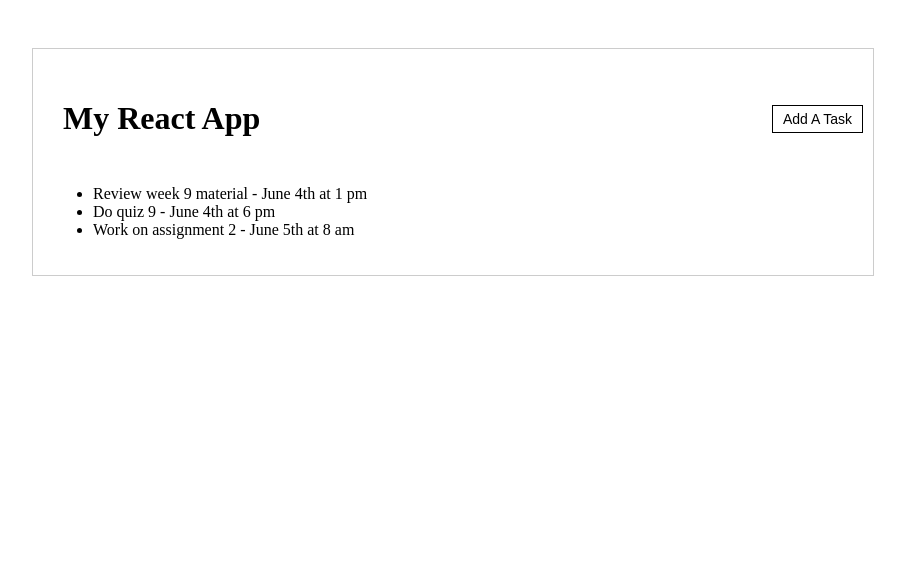
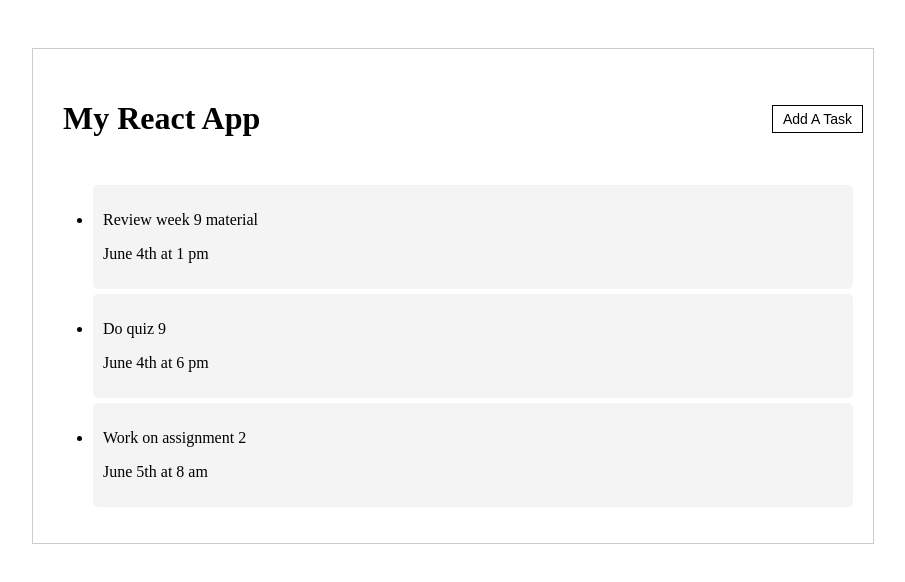
Before and after one commit to saraxixi/CS5610-Web-Development, a React (Vite) app in the folder week9/vite-project/: page / in a window 1280 px wide. Shown: the top 582 px of the page, without its empty margins (16-921 px from the left). Built offline with nearby package versions, Linux system fonts and the light colour scheme.

Commit message:
feat: create Task component and update TaskList to use it

```diff
--- /dev/null
+++ b/week9/vite-project/src/components/Task.jsx
@@ -0,0 +1,14 @@
+import React from 'react';
+
+function Task({ task }) {
+    return (
+        <li>
+            <div className="task-container">
+                <p>{task.title}</p>
+                <p>{task.date}</p>
+            </div>
+        </li>
+    );
+}
+
+export default Task;
--- a/week9/vite-project/src/components/TaskList.jsx
+++ b/week9/vite-project/src/components/TaskList.jsx
@@ -1,4 +1,5 @@
 import React, { useState } from 'react';
+import Task from './Task';
 
 function TasksList() {
     const [tasks, setTasks] = useState([
@@ -22,7 +23,7 @@ function TasksList() {
     return (
         <ul>
             {tasks.map(task => (
-                <li key={task.id}>{task.title} - {task.date}</li>
+                <Task key={task.id} task={task} />
             ))}
         </ul>
     );
--- a/week9/vite-project/src/index.css
+++ b/week9/vite-project/src/index.css
@@ -14,8 +14,8 @@ body {
   display: flex;
   justify-content: space-between;
   align-items: center;
+  padding: 10px;
   width: 100%;
-  padding: 10px;
 }
 
 .add-task {
@@ -26,3 +26,10 @@ body {
   font-size: 14px;
   white-space: nowrap;
 }
+
+.task-container {
+  background-color: #f4f4f4;
+  padding: 10px;
+  margin: 5px 0;
+  border-radius: 5px;
+}
```
